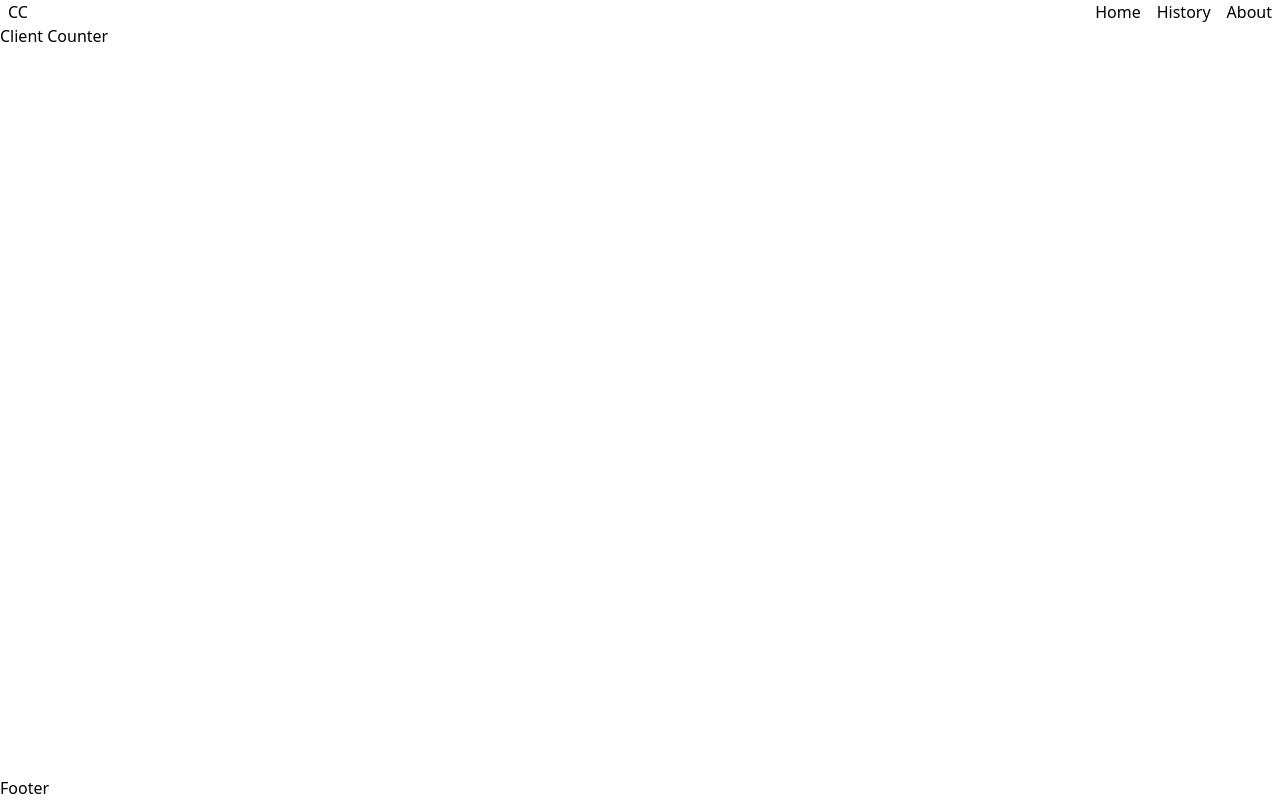
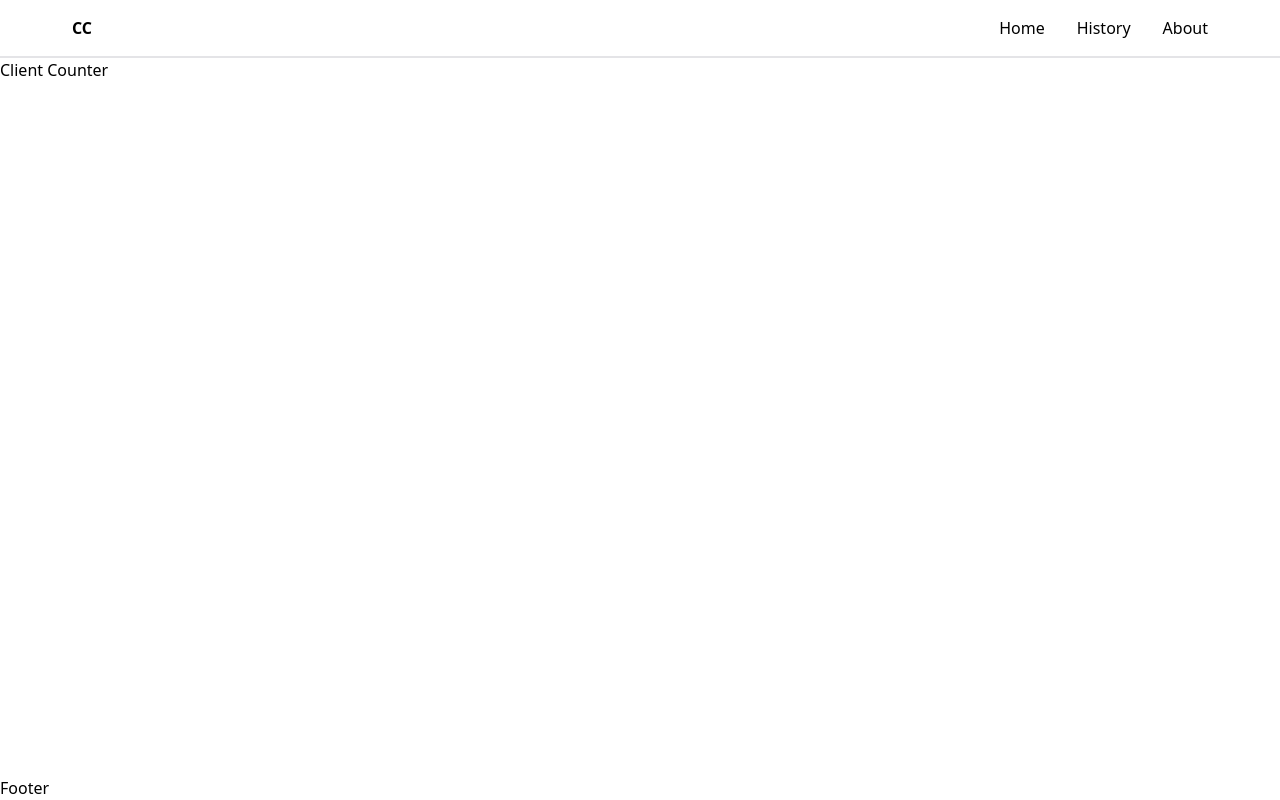
Before and after one commit to PoprostuTaki/client-counter, a React (Vite) app: page / in a window 1280 px wide. Built offline with nearby package versions, Linux system fonts and the light colour scheme.

Commit message:
Added header with navigation

```diff
--- /dev/null
+++ b/src/components/Header.tsx
@@ -0,0 +1,95 @@
+import { useState } from "react";
+import { NavLink, Link } from "react-router-dom";
+export function Header() {
+  const [isOpen, setIsOpen] = useState(false);
+
+  return (
+    <header className="border-b-2 border-b-zinc-200">
+      <div className="mx-auto flex items-center justify-between px-2 py-2 md:container md:py-2 md:px-16">
+        <Link to="/">
+          <h1 className="p-2 font-bold">CC</h1>
+        </Link>
+
+        <button
+          title="navigation"
+          onClick={() => setIsOpen(!isOpen)}
+          type="button"
+          className="z-10 rounded-full p-1 md:hidden"
+        >
+          <svg
+            stroke="black"
+            fill="none"
+            style={{
+              transition: "rotate 0.3s, transform 0.5s",
+              rotate: isOpen ? "0.125turn" : "0turn",
+              translate: isOpen ? "1px -1px" : "0px 0px",
+            }}
+            viewBox="-10 -10 120 120"
+            width="30"
+          >
+            <path
+              style={{
+                strokeDasharray: isOpen ? "60 100 60 300" : "60 31 60 300",
+                strokeDashoffset: isOpen ? "-90" : "0",
+              }}
+              className="transition-all duration-500"
+              strokeWidth="10"
+              strokeLinecap="round"
+              strokeLinejoin="round"
+              d="m 20 40 h 60 a 1 1 0 0 1 0 20 h -60 a 1 1 0 0 1 0 -40 h 30 v 70"
+            ></path>
+          </svg>
+        </button>
+        <nav
+          className={`absolute inset-y-0 left-full flex w-full -translate-x-0 items-center justify-center bg-white/70 backdrop-blur-sm backdrop-filter transition duration-500 ease-in-out md:static md:left-0 md:w-auto md:translate-x-0 md:transition-none ${
+            isOpen ? "-translate-x-full " : "-translate-x-0"
+          }`}
+        >
+          <div className="flex flex-col gap-4  md:flex-row">
+            <NavLink
+              className={({ isActive }) =>
+                `${
+                  isActive ? "font-medium" : "font-normal"
+                } p-2 text-center text-xl hover:opacity-75 md:text-base`
+              }
+              to="/"
+              onClick={() => {
+                setIsOpen(false);
+              }}
+            >
+              Home
+            </NavLink>
+
+            <NavLink
+              className={({ isActive }) =>
+                `${
+                  isActive ? "font-medium" : "font-normal"
+                } p-2 text-center text-xl hover:opacity-75 md:text-base`
+              }
+              to="/history"
+              onClick={() => {
+                setIsOpen(false);
+              }}
+            >
+              History
+            </NavLink>
+
+            <NavLink
+              className={({ isActive }) =>
+                `${
+                  isActive ? "font-medium" : "font-normal"
+                } p-2 text-center text-xl hover:opacity-75 md:text-base`
+              }
+              to="/about"
+              onClick={() => {
+                setIsOpen(false);
+              }}
+            >
+              About
+            </NavLink>
+          </div>
+        </nav>
+      </div>
+    </header>
+  );
+}
--- a/src/routes/RootLayout.tsx
+++ b/src/routes/RootLayout.tsx
@@ -1,20 +1,12 @@
 import { Outlet } from "react-router-dom";
+import { Header } from "../components/Header";
 
 export function RootLayout() {
   return (
-    <div className="flex h-screen flex-col">
-      <header className="flex justify-between px-2">
-        <h1>CC</h1>
-        <nav>
-          <ul className="flex gap-4">
-            <li>Home</li>
-            <li>History</li>
-            <li>About</li>
-          </ul>
-        </nav>
-      </header>
+    <div className="relative flex h-screen w-full flex-col overflow-hidden">
+      <Header />
       <div className="container h-full">{<Outlet />}</div>
-      <footer>Footer</footer>
+      <footer className="hidden md:block">Footer</footer>
     </div>
   );
 }
--- a/tailwind.config.cjs
+++ b/tailwind.config.cjs
@@ -2,6 +2,9 @@
 module.exports = {
   content: ["./index.html", "./src/**/*.{js,ts,jsx,tsx}"],
   theme: {
+    container: {
+      center: true,
+    },
     extend: {},
   },
   plugins: [],
```
